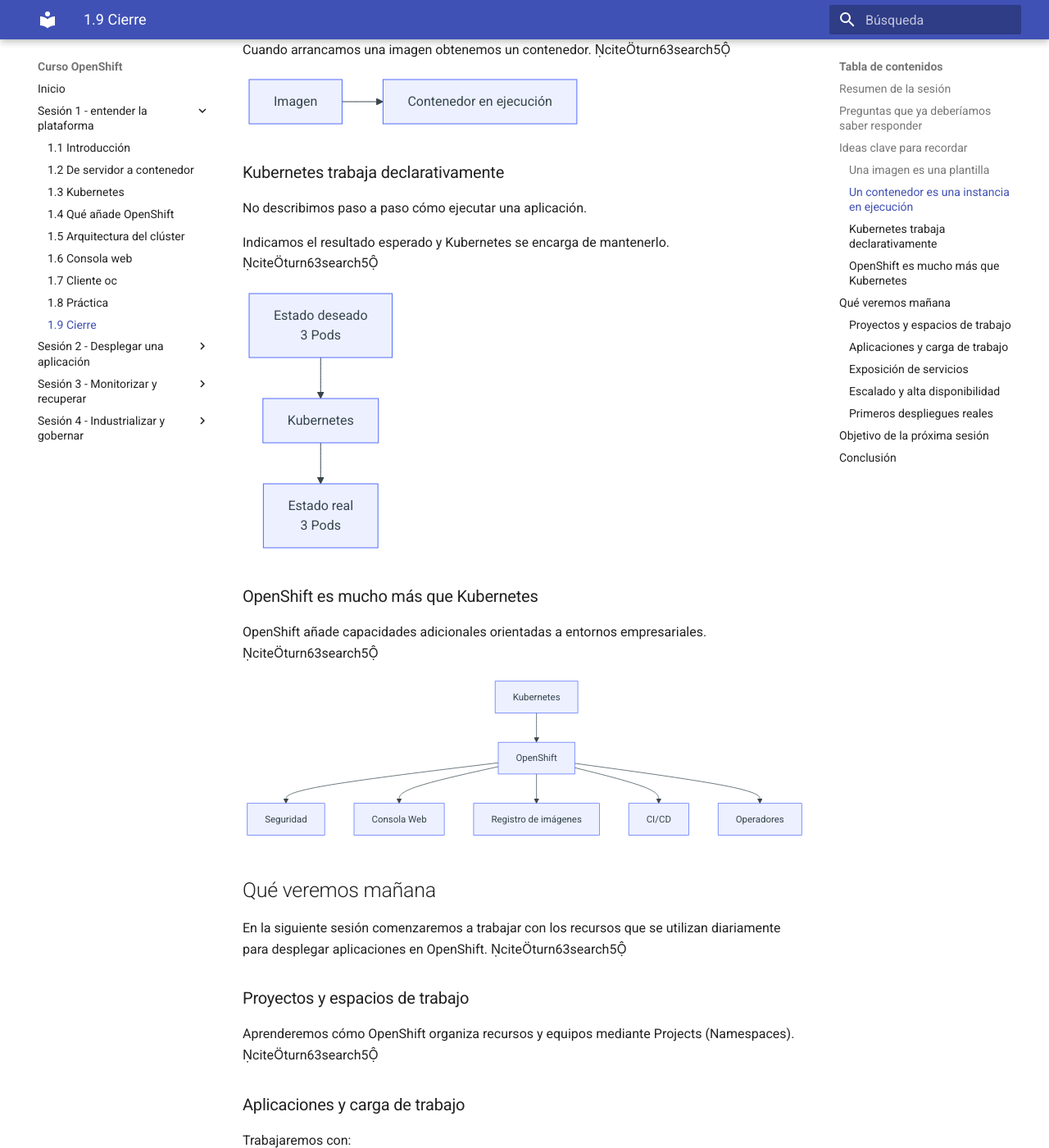
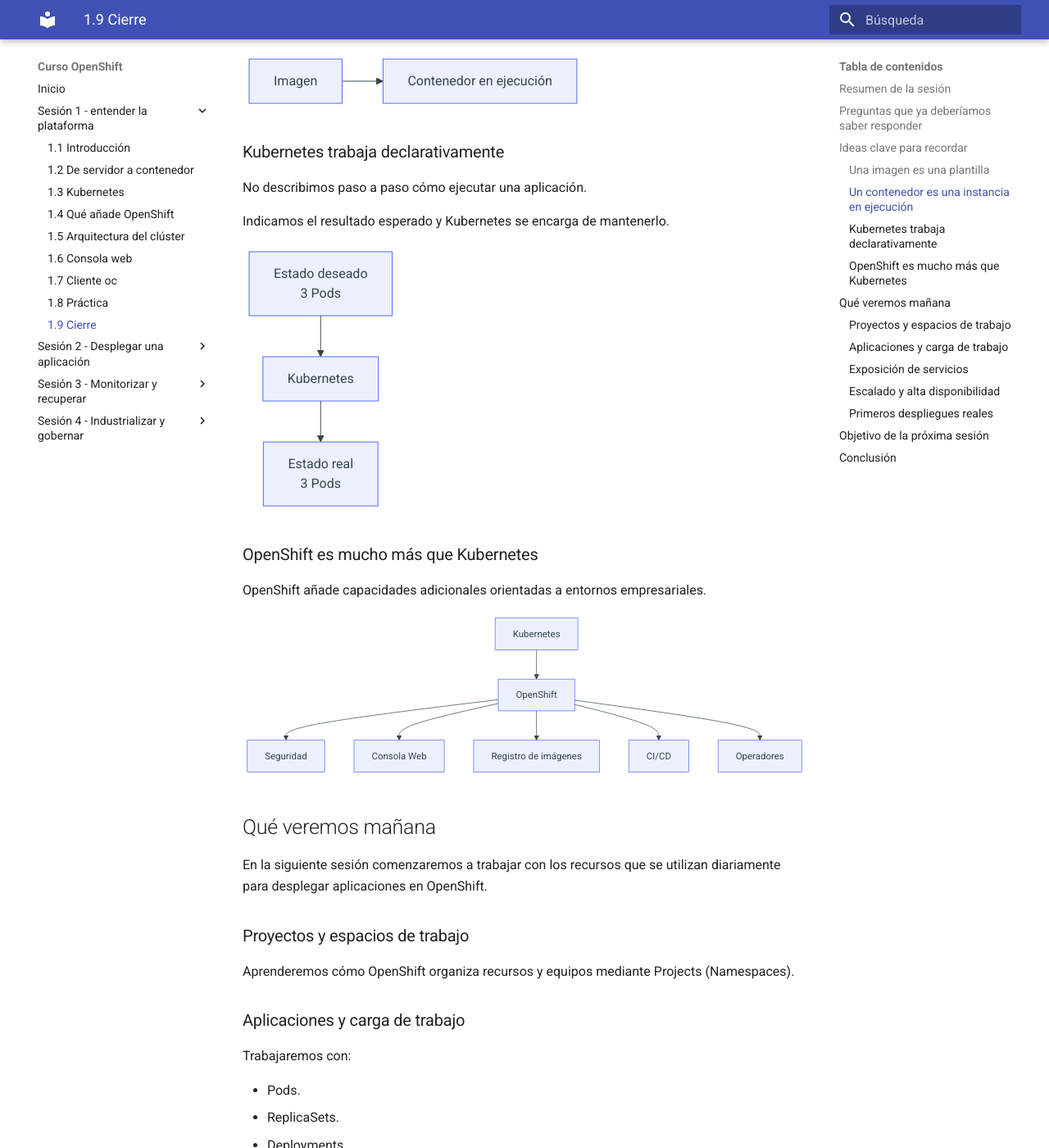
Before and after one commit to ieftraining/curso-openshift, an MkDocs documentation site: the page built from docs/sesion1/1.9 cierre.md, in a window 1280 px wide and 1400 px high, scrolled down 2305 px. Shown: the whole window at 82% size. Built offline with MkDocs 1.6.1 and Material for MkDocs 9.7.7, drawn with Linux system fonts in a browser that asks for light colours; some of the changed text lies outside the part shown.

Commit message:
Add files via upload

````diff
--- a/docs/sesion1/1.9 cierre.md
+++ b/docs/sesion1/1.9 cierre.md
@@ -2,7 +2,7 @@
 
 ## Resumen de la sesión
 
-A lo largo de esta primera jornada hemos construido los conceptos fundamentales necesarios para comprender OpenShift y Kubernetes. citeturn63search5
+A lo largo de esta primera jornada hemos construido los conceptos fundamentales necesarios para comprender OpenShift y Kubernetes.
 
 Hemos recorrido el camino completo desde la infraestructura tradicional hasta las plataformas cloud-native:
 
@@ -29,7 +29,7 @@
 - Cliente `oc`.
 - Reconciliación continua.
 
-También hemos conocido los principales componentes de un clúster OpenShift: citeturn63search5
+También hemos conocido los principales componentes de un clúster OpenShift:
 
 - Control Plane.
 - Workers.
@@ -55,7 +55,7 @@
 
 ### Una imagen es una plantilla
 
-La imagen contiene todo lo necesario para ejecutar una aplicación: citeturn63search5
+La imagen contiene todo lo necesario para ejecutar una aplicación:
 
 - Código.
 - Librerías.
@@ -76,7 +76,7 @@
 
 ### Un contenedor es una instancia en ejecución
 
-Cuando arrancamos una imagen obtenemos un contenedor. citeturn63search5
+Cuando arrancamos una imagen obtenemos un contenedor.
 
 ```mermaid
 flowchart LR
@@ -88,7 +88,7 @@
 
 No describimos paso a paso cómo ejecutar una aplicación.
 
-Indicamos el resultado esperado y Kubernetes se encarga de mantenerlo. citeturn63search5
+Indicamos el resultado esperado y Kubernetes se encarga de mantenerlo.
 
 ```mermaid
 flowchart TD
@@ -101,7 +101,7 @@
 
 ### OpenShift es mucho más que Kubernetes
 
-OpenShift añade capacidades adicionales orientadas a entornos empresariales. citeturn63search5
+OpenShift añade capacidades adicionales orientadas a entornos empresariales.
 
 ```mermaid
 flowchart TD
@@ -117,11 +117,11 @@
 
 ## Qué veremos mañana
 
-En la siguiente sesión comenzaremos a trabajar con los recursos que se utilizan diariamente para desplegar aplicaciones en OpenShift. citeturn63search5
+En la siguiente sesión comenzaremos a trabajar con los recursos que se utilizan diariamente para desplegar aplicaciones en OpenShift.
 
 ### Proyectos y espacios de trabajo
 
-Aprenderemos cómo OpenShift organiza recursos y equipos mediante Projects (Namespaces). citeturn63search5
+Aprenderemos cómo OpenShift organiza recursos y equipos mediante Projects (Namespaces).
 
 ### Aplicaciones y carga de trabajo
 
@@ -131,7 +131,7 @@
 - ReplicaSets.
 - Deployments.
 
-Y entenderemos la relación entre ellos. citeturn63search5
+Y entenderemos la relación entre ellos.
 
 ### Exposición de servicios
 
@@ -144,7 +144,7 @@
 
 ### Escalado y alta disponibilidad
 
-Veremos cómo Kubernetes mantiene aplicaciones disponibles incluso ante incidencias. citeturn63search5
+Veremos cómo Kubernetes mantiene aplicaciones disponibles incluso ante incidencias.
 
 ### Primeros despliegues reales
 
@@ -174,7 +174,7 @@
 
 ## Conclusión
 
-La plataforma OpenShift puede parecer compleja inicialmente, pero realmente se apoya en un conjunto reducido de conceptos fundamentales. citeturn63search5
+La plataforma OpenShift puede parecer compleja inicialmente, pero realmente se apoya en un conjunto reducido de conceptos fundamentales.
 
 ```mermaid
 flowchart LR
@@ -184,4 +184,4 @@
     --> D[OpenShift]
 ```
 
-Comprender correctamente estos conceptos constituye la base sobre la que construiremos el resto del curso. citeturn63search5
+Comprender correctamente estos conceptos constituye la base sobre la que construiremos el resto del curso.
````
